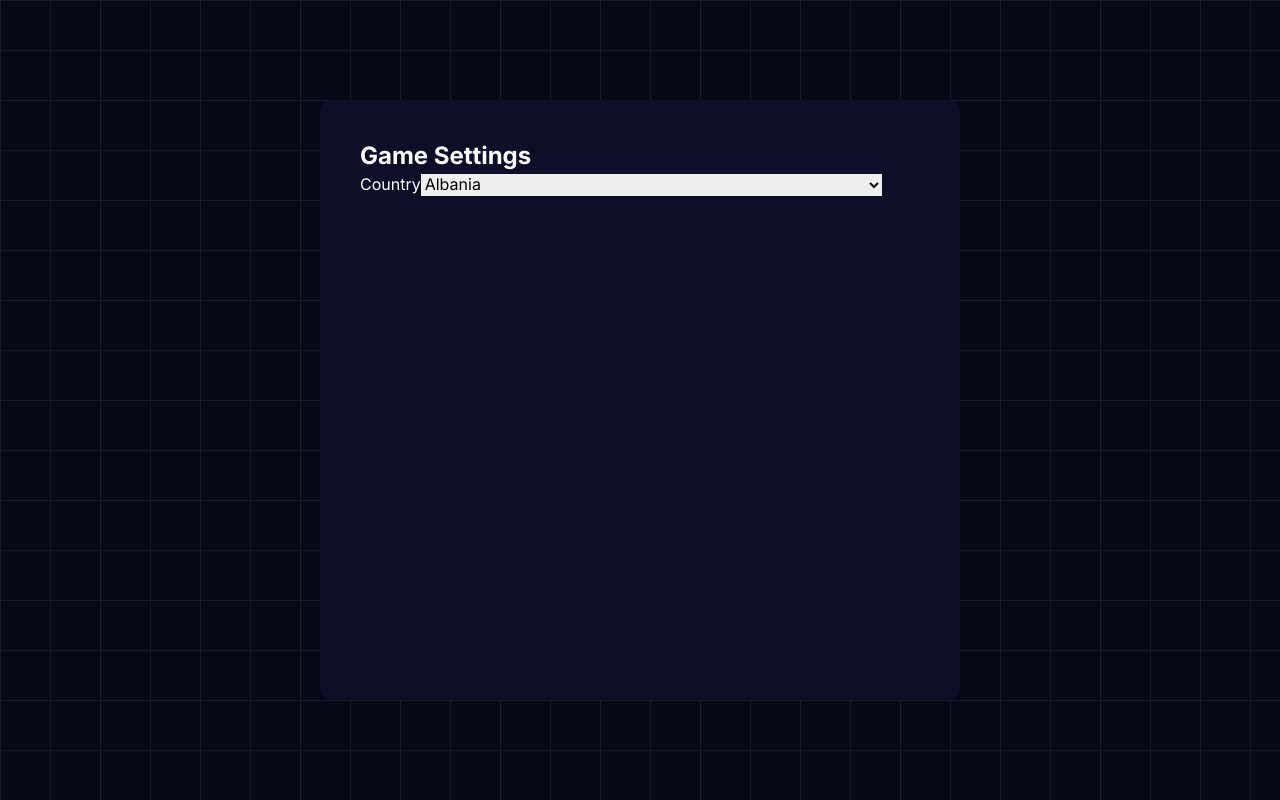
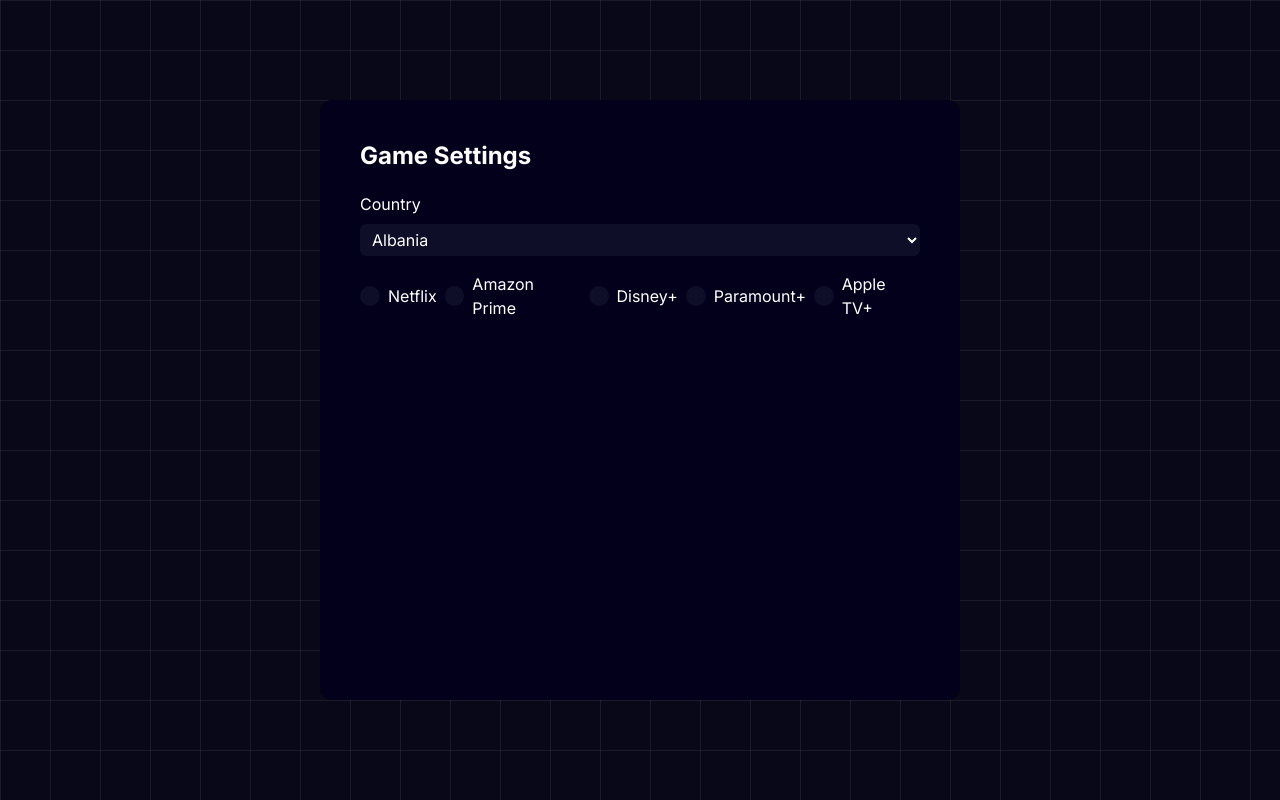
Before and after one commit to jaegarsaun/flickfinder, a Next.js app: page /play/settings in a window 1280 px wide. Built offline with nearby package versions, Linux system fonts and the light colour scheme.

Commit message:
added platform selector to game settings

```diff
--- /dev/null
+++ b/src/app/components/CustomRadioBtn.tsx
@@ -0,0 +1,24 @@
+type CustomRadioBtnProps = {
+    name: string;
+    value: string;
+    label: string;
+    checked: boolean;
+    onChange: (event: React.ChangeEvent<HTMLInputElement>) => void; // Added to handle changes.
+  }
+
+  export default function CustomRadioBtn({ name, value, label, checked, onChange }: CustomRadioBtnProps) {
+    return (
+      <label className='text-white flex gap-2 block relative cursor-pointer items-center justify-center'>
+        <input
+          type='radio'
+          name={name}
+          value={value}
+          checked={checked}
+          onChange={onChange}
+          className='hidden'
+        />
+        <span className={`checkmark ${checked ? 'bg-primary' : 'bg-dark'} h-[20px] w-[20px] block rounded-full border-dark border-1`}></span>
+        {label}
+      </label>
+    )
+  }
--- /dev/null
+++ b/src/app/components/FormGroup.tsx
@@ -0,0 +1,13 @@
+
+type FormGroupProps = {
+    children: React.ReactNode;
+    flexType?: 'row' | 'col';
+    className?: string;
+}
+export default function FormGroup({ children, flexType, className }: FormGroupProps) {
+    return (
+        <div className={`flex flex-col gap-2 ${flexType === 'row' ? 'md:flex-row' : 'md:flex-col'} ${className}`}>
+            {children}
+        </div>
+    )
+}
--- a/src/app/components/GameSettingsWidget.tsx
+++ b/src/app/components/GameSettingsWidget.tsx
@@ -1,15 +1,38 @@
+'use client'
+import { useState } from 'react';
 import { Countries, CountriesInterface } from '../data/Countries'
+import { Platforms, PlatformsInterface } from '../data/Platforms'
+import CustomRadioBtn from './CustomRadioBtn'
+import FormGroup from './FormGroup'
 export default function GameSettingsWidget() {
+    const [selectedValue, setSelectedValue] = useState('');
+
+    const handleChange = (event: React.ChangeEvent<HTMLInputElement>) => {
+        setSelectedValue(event.target.value);
+    };
     return (
-        <div className="max-w-[50vw] max-h-[75vh] rounded-xl bg-dark lg:h-[75vh] lg:w-[50vw] p-10">
+        <div className=" flex flex-col max-w-[50vw] max-h-[75vh] rounded-xl bg-extraDark lg:h-[75vh] lg:w-[50vw] p-10 gap-5">
             <h1 className="font-bold text-white text-2xl">Game Settings</h1>
-            <form>
-                <label className="text-white" >Country</label>
-                <select>
-                    {Countries.map((country: CountriesInterface) => (
-                        <option key={country.name} value={country.code}>{country.name}</option>
+            <form className='flex flex-col gap-4'>
+                <FormGroup>
+                    <label className="text-white" >Country</label>
+                    <select className='h-[4vh] rounded-md px-2 bg-dark text-white'>
+                        {Countries.map((country: CountriesInterface) => (
+                            <option key={country.name} value={country.code} className='hover:text-primary'>{country.name}</option>
+                        ))}
+                    </select>
+                </FormGroup>
+                <FormGroup flexType='row' className="justify-between">
+                    {Platforms.map((platform: PlatformsInterface) => (
+                        <CustomRadioBtn
+                            name="platform"
+                            value={platform.code}
+                            label={platform.name}
+                            checked={selectedValue === platform.code}
+                            onChange={handleChange}
+                        />
                     ))}
-                </select>
+                </FormGroup>
             </form>
         </div>
     )
--- /dev/null
+++ b/src/app/data/Platforms.ts
@@ -0,0 +1,12 @@
+export interface PlatformsInterface {
+    name: string;
+    code: string;
+}
+
+export const Platforms: PlatformsInterface[] = [
+    {"name": "Netflix", "code": "netflix"},
+    {"name": "Amazon Prime", "code": "prime"},
+    {"name": "Disney+", "code": "disney"},
+    {"name": "Paramount+", "code": "paramount"},
+    {"name": "Apple TV+", "code": "apple"},
+]
--- a/src/app/page.tsx
+++ b/src/app/page.tsx
@@ -8,7 +8,7 @@
       <header className="hero flex flex-row w-full items-center justify-center h-full">
         <div className="flex flex-col items-center gap-10">
           <h1 className="text-white text-5xl text-center"><span>Fun way to quickly find a <br></br></span> <span className="font-bold text-primary text-8xl">movie or show</span></h1>
-          <Link className="border-2 border-primary bg-transparent text-white rounded-lg p-3 text-center font-semibold w-[15vw] transition-all hover:bg-primary" href={'/play'}>Start Playing</Link>
+          <Link className="border-2 border-primary bg-transparent text-white rounded-lg p-3 text-center font-semibold w-[15vw] transition-all hover:bg-primary" href={'/play/settings'}>Start Playing</Link>
         </div>
       </header>
     </main>
--- a/tailwind.config.ts
+++ b/tailwind.config.ts
@@ -15,6 +15,7 @@
       },
       colors: {
         'dark': '#0e0e28',
+        'extraDark': '#03001C',
         'primary': '#FA58B6',
 
       },
```
